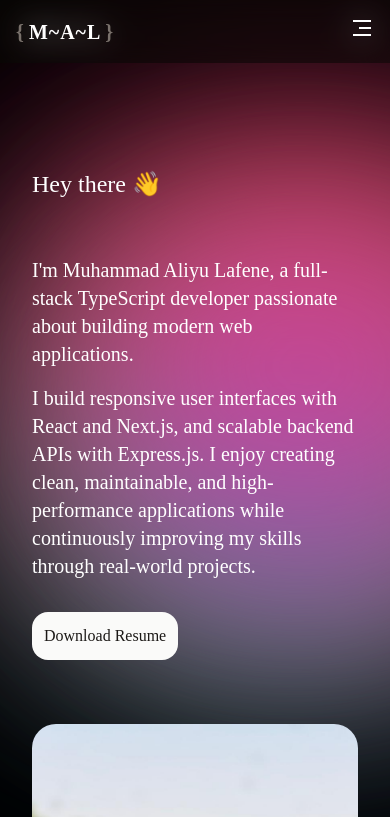
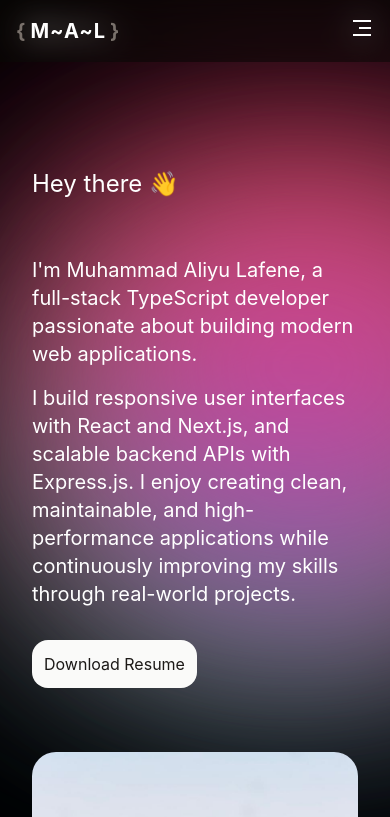
Before and after one commit to LafeneJr/my-portfolio, a React (Vite) app: page / in a window 390 px wide. Shown: the top 817 px of the page. Built offline with nearby package versions, Linux system fonts and the light colour scheme.

Commit message:
Improve portfolio layout

```diff
--- a/src/index.css
+++ b/src/index.css
@@ -1,5 +1,6 @@
 @import "tailwindcss";
 @import url('https://fonts.googleapis.com/css2?family=Edu+NSW+ACT+Cursive:wght@400..700&family=Ephesis&display=swap');
+@import url('https://fonts.googleapis.com/css2?family=Ephesis&family=Inter:wght@300;400;500;600;700&display=swap');
 
 :root {
   font-family: "Ephesis", cursive;
@@ -21,3 +22,10 @@
   width: 0;
   height: 0;
 }
+
+/* Mobile devices */
+@media (max-width: 768px) {
+  :root {
+    font-family: "Inter", sans-serif;
+  }
+}
```
